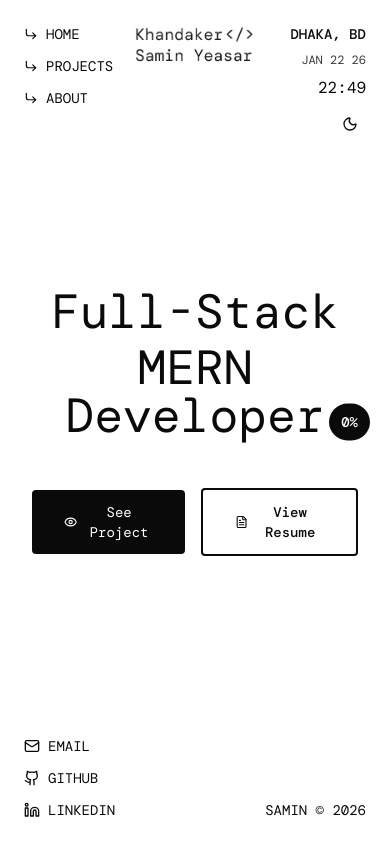
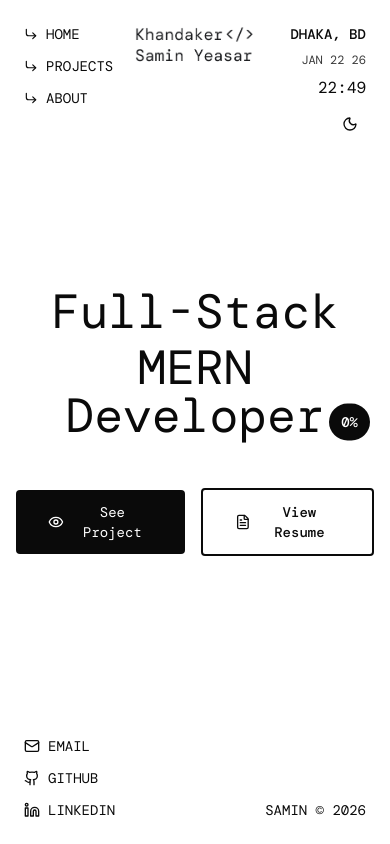
Before and after one commit to KhandakerSamin/FinalPortfolio_Samin, a Next.js app: page / in a window 390 px wide. Shown: the top 844 px of the page. Built offline with nearby package versions, Linux system fonts and the light colour scheme; a web font is replaced by a local one.

Commit message:
Improve content width and responsive padding

```diff
--- a/src/app/page.js
+++ b/src/app/page.js
@@ -24,7 +24,7 @@ const page = () => {
       <ScrollProgress />
 
       {/* Main Content Area - Scrollable */}
-      <main className="max-w-4xl mx-auto px-8">
+      <main className="max-w-5xl mx-auto px-4 md:px-8">
         {/* Hero Section */}
         <Hero />
 
@@ -36,7 +36,7 @@ const page = () => {
       <FeaturedProjects />
 
       {/* Main Content Continued */}
-      <main className="max-w-4xl mx-auto px-8">
+      <main className="max-w-5xl mx-auto px-4 md:px-8">
         <section id="about" className="min-h-screen py-20">
           <h2 className="text-4xl font-bold mb-8">About</h2>
           <p className="text-lg opacity-80">Your about section will be displayed here...</p>
```
